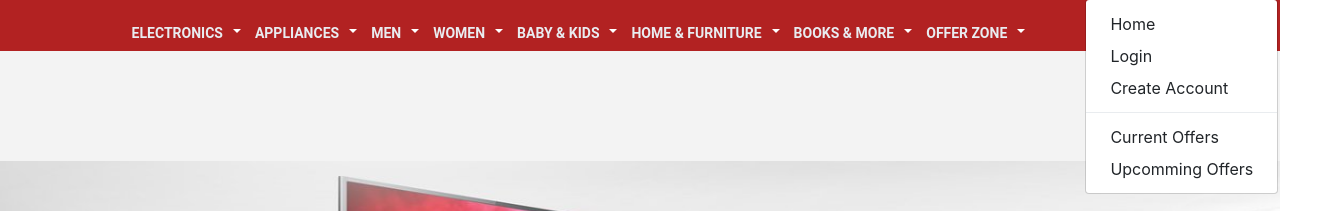
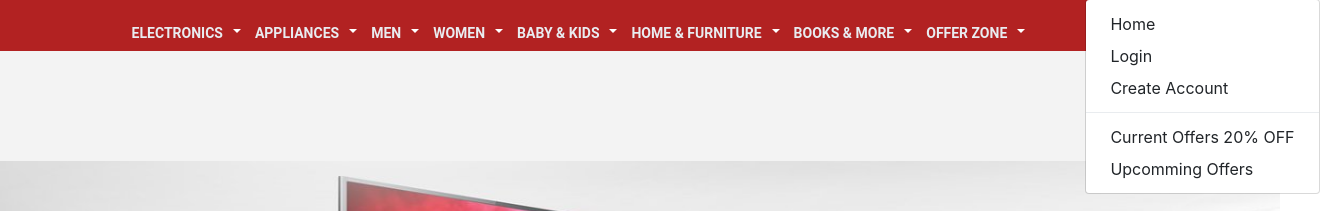
Before and after one commit to kumardarshan982/flipfrontpage, a plain HTML site: page index.html in a window 1280 px wide. Both pictures are taken after a click on the button "Go To". Shown: the part 145-356 px from the top of the page, 1320 px wide, since content can reach past the window. Drawn offline with nearby package versions, Linux system fonts and the light colour scheme.

Commit message:
Update index.html

```diff
--- a/index.html
+++ b/index.html
@@ -45,7 +45,7 @@
           <a class="dropdown-item" href="#">Login</a>
 		  <a class="dropdown-item" href="#">Create Account</a>
           <div class="dropdown-divider"></div>
-          <a class="dropdown-item" href="#">Current Offers</a>
+          <a class="dropdown-item" href="#">Current Offers 20% OFF</a>
 		  <a class="dropdown-item" href="#">Upcomming Offers</a>
         </div>
       </li>
```
